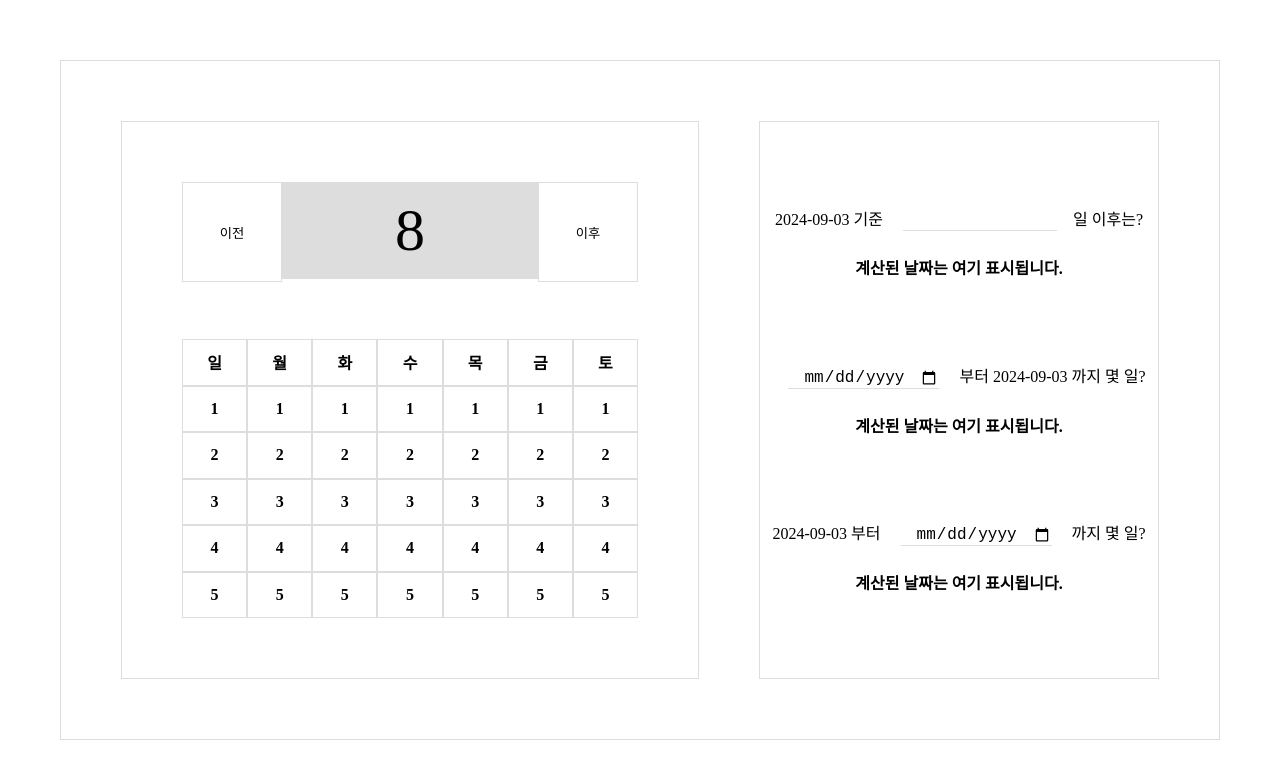
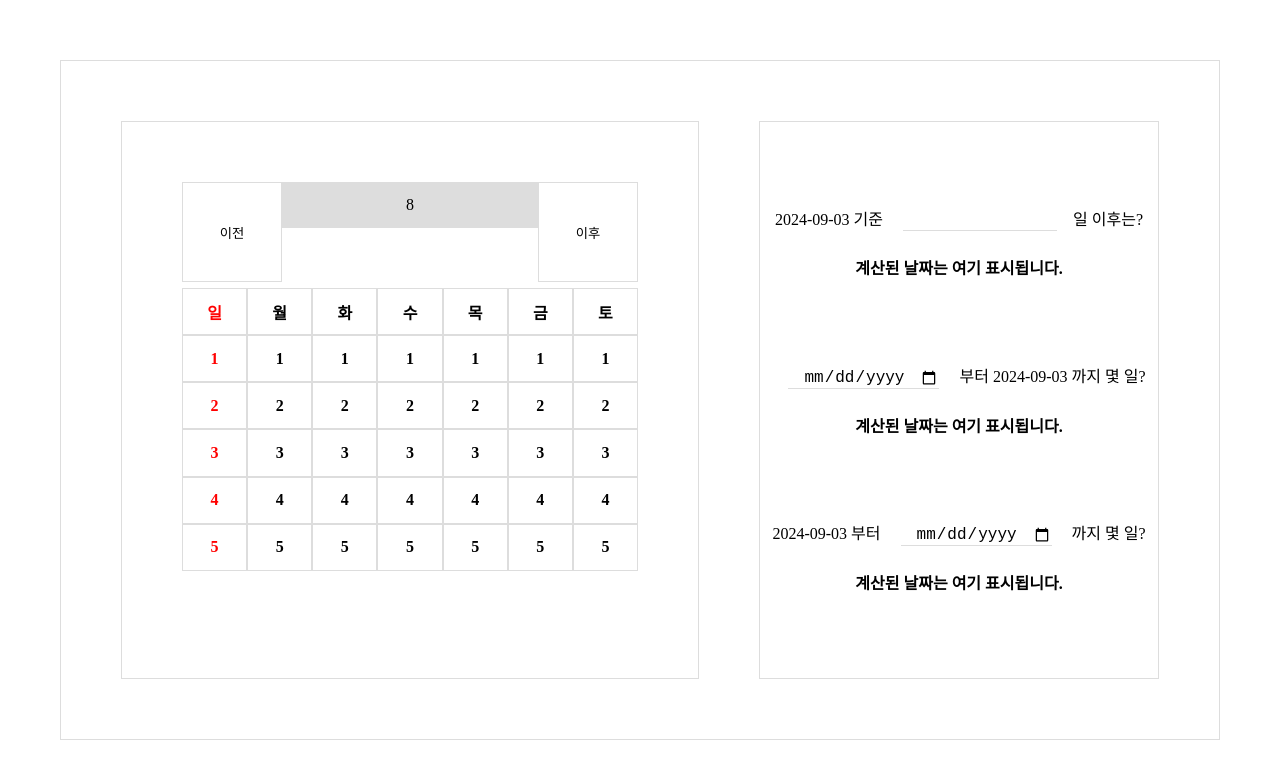
Before and after one commit to 5647kr/ConvenienceTool, a plain HTML site: page Calendar/index.html in a window 1280 px wide. Drawn offline with Linux system fonts and the light colour scheme.

Commit message:
[🎨 Style]Calendar table 스타일 수정

```diff
--- a/Calendar/style.css
+++ b/Calendar/style.css
@@ -1,4 +1,4 @@
-table, tr, th, td {
+table, tr, th, td, strong, p, caption {
   padding: 0;
   margin: 0;
 }
@@ -37,10 +37,19 @@ table, tr, th, td {
 
 .calendar caption {
   background-color: #ddd;
-  font-size: 60px;
   padding: 14px 0;
   box-sizing: border-box;
   position: relative;
+  text-align: center;
+}
+
+caption strong {
+  font-size: 20px;
+  margin: 8px 0 20px;
+}
+
+caption p {
+  font-size: 40px;
 }
 
 table tbody {
@@ -50,10 +59,9 @@ table tbody {
 
 table tbody tr {
   width: 100%;
-  height: calc(100% / 6);
+  height: calc(100% / 7);
   display: flex;
   justify-content: space-between;
-  border-collapse: collapse;
 }
 
 table tbody th,
@@ -61,9 +69,15 @@ table tbody td {
   width: 100%;
   font-weight: bold;
   border: 1px solid #ddd;
+  border-collapse: collapse;
   display: flex;
   justify-content: center;
   align-items: center;
+}
+
+table tbody tr th:first-child,
+table tbody tr td:first-child {
+  color: #FF0000;
 }
 
 
@@ -75,6 +89,7 @@ table tbody td {
   border: 1px solid #ddd;
   border-radius: 0;
   background-color: #fff;
+  cursor: pointer;
 }
 
 .calendar .prevBtn {
```
